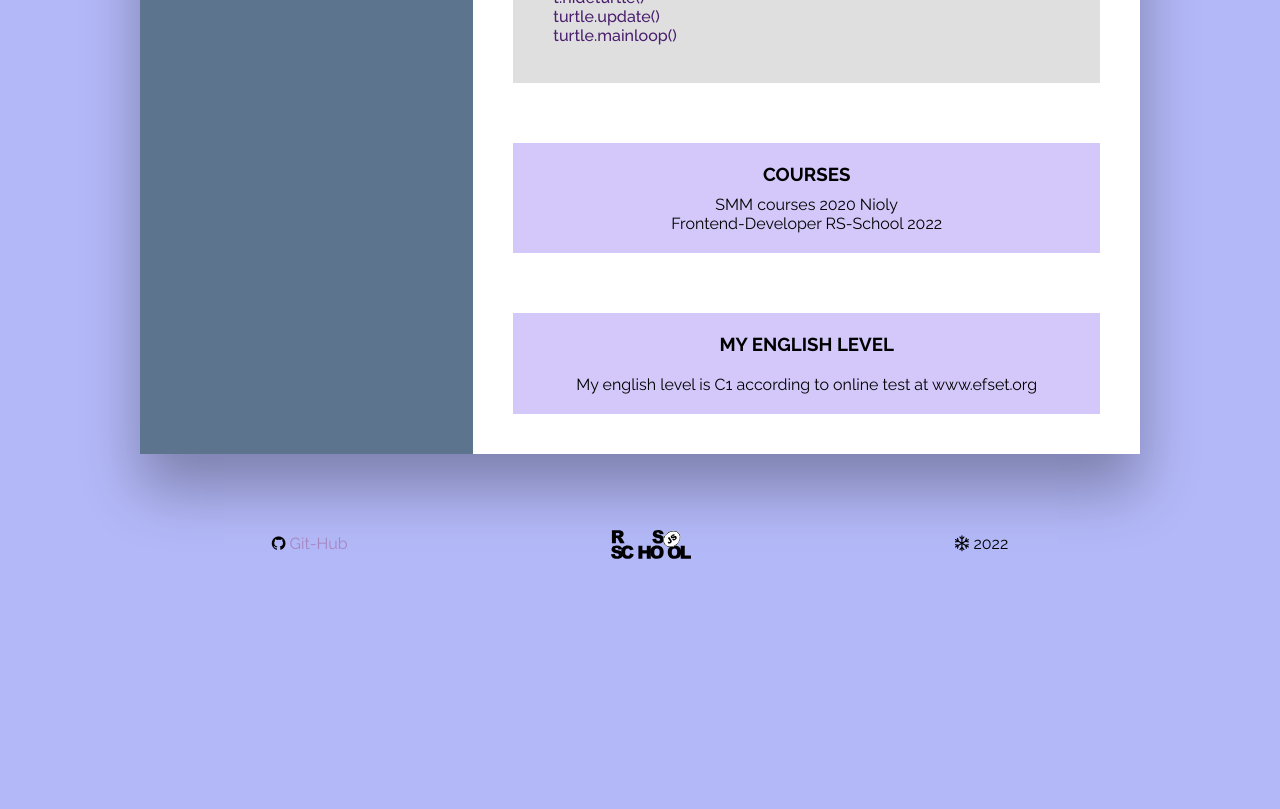
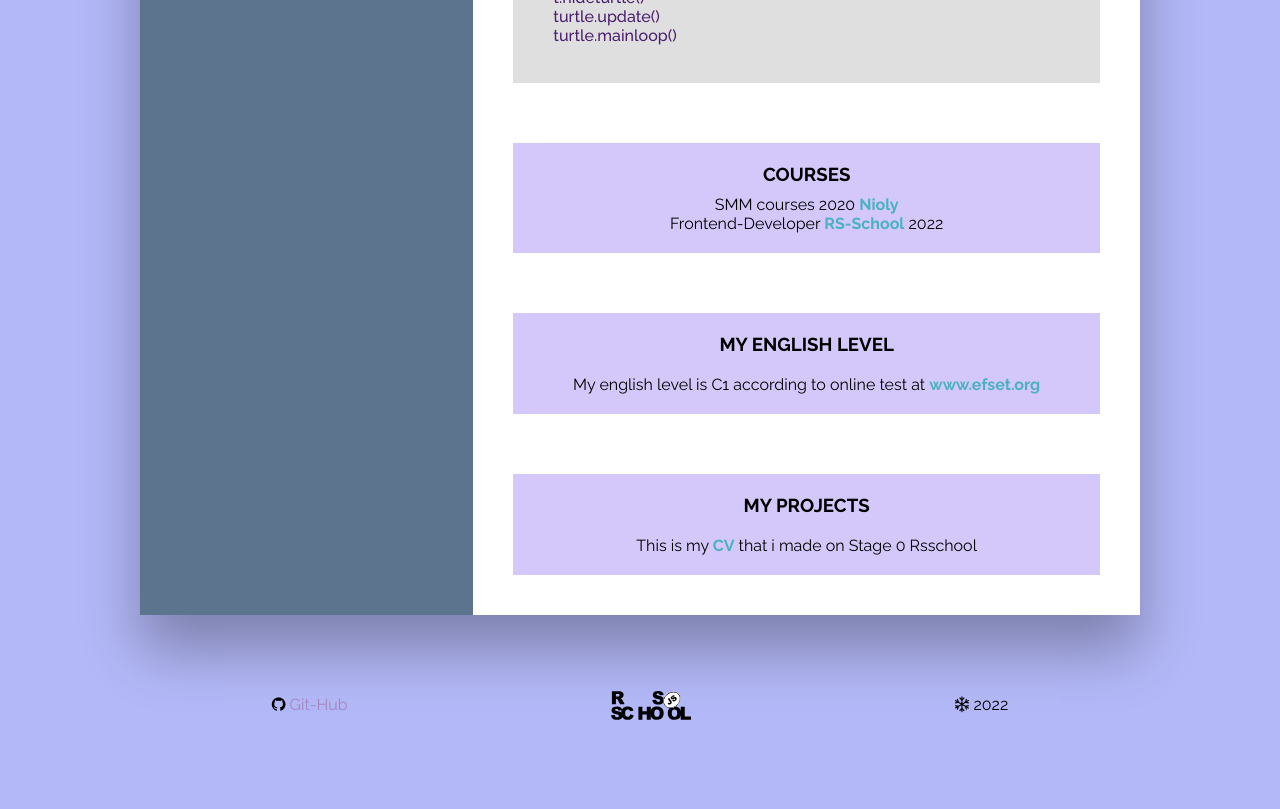
Before and after one commit to zzzivvvi/rsschool-cv, a plain HTML site: page index.html in a window 1280 px wide. Shown: the part 1030-1839 px from the top of the page. Before the commit the page ends 1678 px from the top, so only its background shows below. Drawn offline with Linux system fonts and the light colour scheme.

Commit message:
feat:add new block

```diff
--- a/index.html
+++ b/index.html
@@ -33,7 +33,7 @@
           <div class="img">
             <img src="assets/img/xxx.jpg" alt="avatar" class="ava">
           </div>
-          <h3>Viktoria Koshechkina<br><span>Frontend-Developer</span></h3>
+          <h2>Viktoria Koshechkina<br><span>Frontend-Developer</span></h2>
         </div>
         <div class="contacts">
           <div class="nav">
@@ -55,6 +55,10 @@
                 <li>
                   <span><i class="fa fa-bolt" aria-hidden="true"></i></span>
                   <a class="lll" href="#4.html">English Level</a>
+                </li>
+                <li>
+                  <span><i class="fa fa-bolt" aria-hidden="true"></i></span>
+                  <a class="lll" href="#5.html">My projects</a>
                 </li>
               </ul>
             </nav>
@@ -159,6 +163,10 @@ turtle.mainloop()
           <h3 id="4.html">My english level</h3>
           <h4>My english level is C1 according to online test at <a class="englev" href="https://www.efset.org/">www.efset.org</a></h4>
         </div>
+        <div class="projects">
+          <h3 id="5.html">My projects</h3>
+          <h4>This is my <a class="prjct" href="https://zzzivvvi.github.io/rsschool-cv/">CV</a> that i made on Stage 0 Rsschool</h4>
+        </div>
       </div>
     </div>
   </main>
@@ -169,7 +177,7 @@ turtle.mainloop()
         <span class="text"><a class="linkgh" href="https://github.com/zzzivvvi">Git-Hub</a></span>
       </div>
       <div class="linkrs">
-        <a class="rs" href="https://rs.school/"><img class="rslogo" src="assets/svg/rslogo.svg" alt="rslogo"></a>
+        <a class="rs" href="https://rs.school/js-stage0//"><img class="rslogo" src="assets/svg/rslogo.svg" alt="rslogo"></a>
       </div>
       <div class="snow">
         <span class="icon"><i class="fa fa-snowflake-o" aria-hidden="true"></i></span>
--- a/style.css
+++ b/style.css
@@ -62,7 +62,7 @@ display: grid;
   height: 100%;
   object-fit: cover;
 }
-.myinfo h3{
+.myinfo h2{
   color: #fff;
   margin-top: 20px;
   font-size: 1em;
@@ -73,6 +73,7 @@ display: grid;
 .myinfo span{
   font-size: 0.8em;
   font-weight: 300;
+  cursor: default;
 }
 .contacts{
   padding-top: 30px;
@@ -104,6 +105,7 @@ display: grid;
 .linkgh{
   color:rgb(167, 135, 194);
   text-decoration: none;
+  cursor: pointer;
 }
 @keyframes color-change {
   0% {
@@ -129,10 +131,12 @@ display: grid;
   line-height: 25px;
   padding: 10px 15px;
   background-color:rgb(211, 200, 249);
+  cursor: default;
 }
 .abtme h3{
   text-transform: uppercase;
   text-align: center;
+  cursor: default;
 }
 .abtme{
   padding: 20px;
@@ -142,17 +146,20 @@ display: grid;
   margin-bottom: 20px;
   text-align: center;
   text-transform: uppercase;
+  cursor: default;
 }
 .turtle{
   background-color: rgba(203, 203, 203, 0.608);
   color:rgb(73, 30, 109);
   font-weight: 500;
   padding-left: 40px;
+  cursor: default;
 }
 .exp h3{
   text-align: center;
   margin-top: 60px;
   text-transform: uppercase;
+  cursor: default;
 }
 .exp{
   background-color:rgb(211, 200, 249);
@@ -165,17 +172,23 @@ display: grid;
   padding-bottom: 20px;
   padding-top: 10px;
   font-weight: 400;
+  cursor: default;
 }
 .exp h3{
   padding-top: 20px;
+  cursor: default;
 }
 .nioly{
   text-decoration: none;
-  color: black;
+  color: rgb(74, 177, 193);
+  font-weight: 700;
+  cursor: pointer;
 }
 .rs{
   text-decoration: none;
-  color: black;
+  color: rgb(74, 177, 193);
+  font-weight: 700;
+  cursor: pointer;
 }
 .eng{
   margin-top: 60px;
@@ -185,16 +198,20 @@ display: grid;
 .eng h3{
   text-transform: uppercase;
   padding-top: 20px;
+  cursor: default;
 }
 .eng h4{
   padding-top: 20px;
   padding-bottom: 20px;
   text-align: center;
   font-weight: 400;
+  cursor: default;
 }
 .englev{
   text-decoration: none;
-  color: black;
+  color: rgb(74, 177, 193);
+  font-weight: 700;
+  cursor: pointer;
 }
 .lll{
   text-decoration: none;
@@ -240,4 +257,27 @@ margin-top: 30px;
 .snow{
   align-items: center;
   margin-top: 30px;
+  cursor: pointer;
 }
+.projects h3{
+  text-transform: uppercase;
+  padding-top: 20px;
+  cursor: default;
+}
+.prjct{
+  text-decoration: none;
+  color: rgb(74, 177, 193);
+  font-weight: 700;
+  cursor: pointer;
+}
+.projects h4{
+  padding-top: 20px;
+  padding-bottom: 20px;
+  text-align: center;
+  font-weight: 400;
+  cursor: default;
+}
+.projects{
+  margin-top: 60px;
+  background-color:rgb(211, 200, 249);
+  text-align: center;
```
Also changed, not shown: assets/img/sss.jpg (added).
